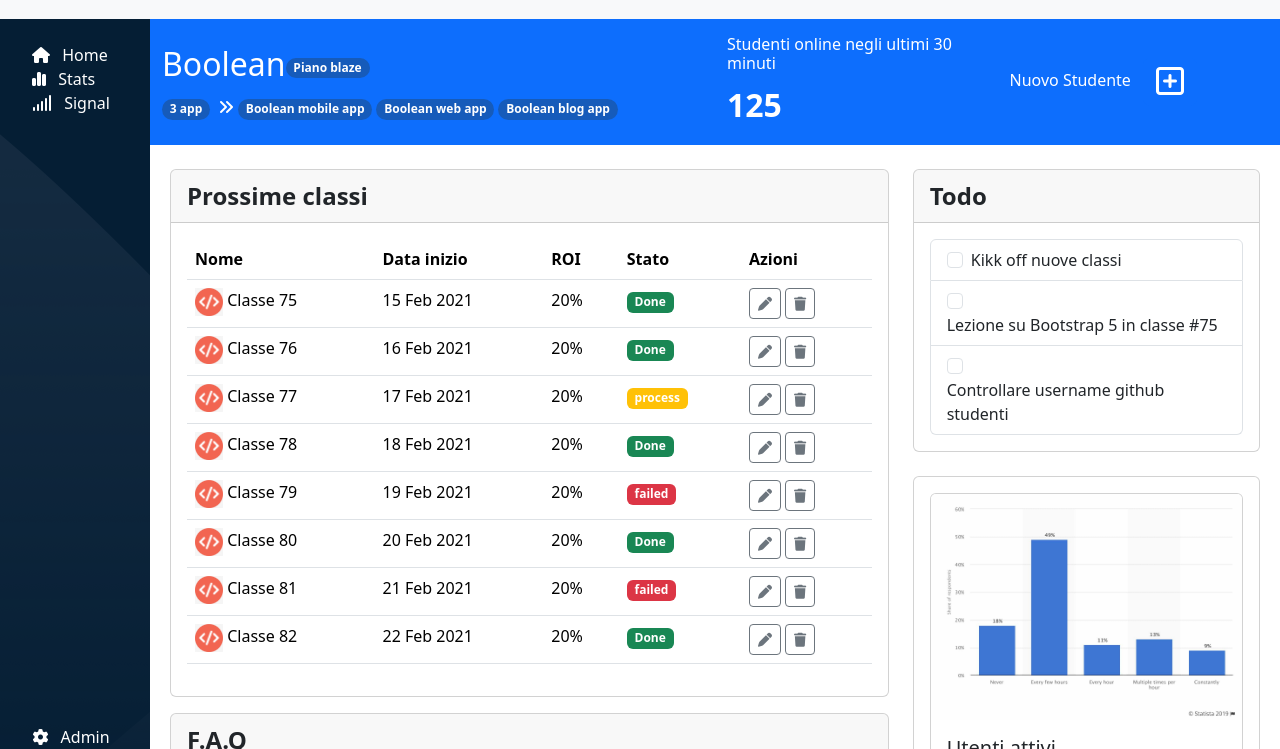
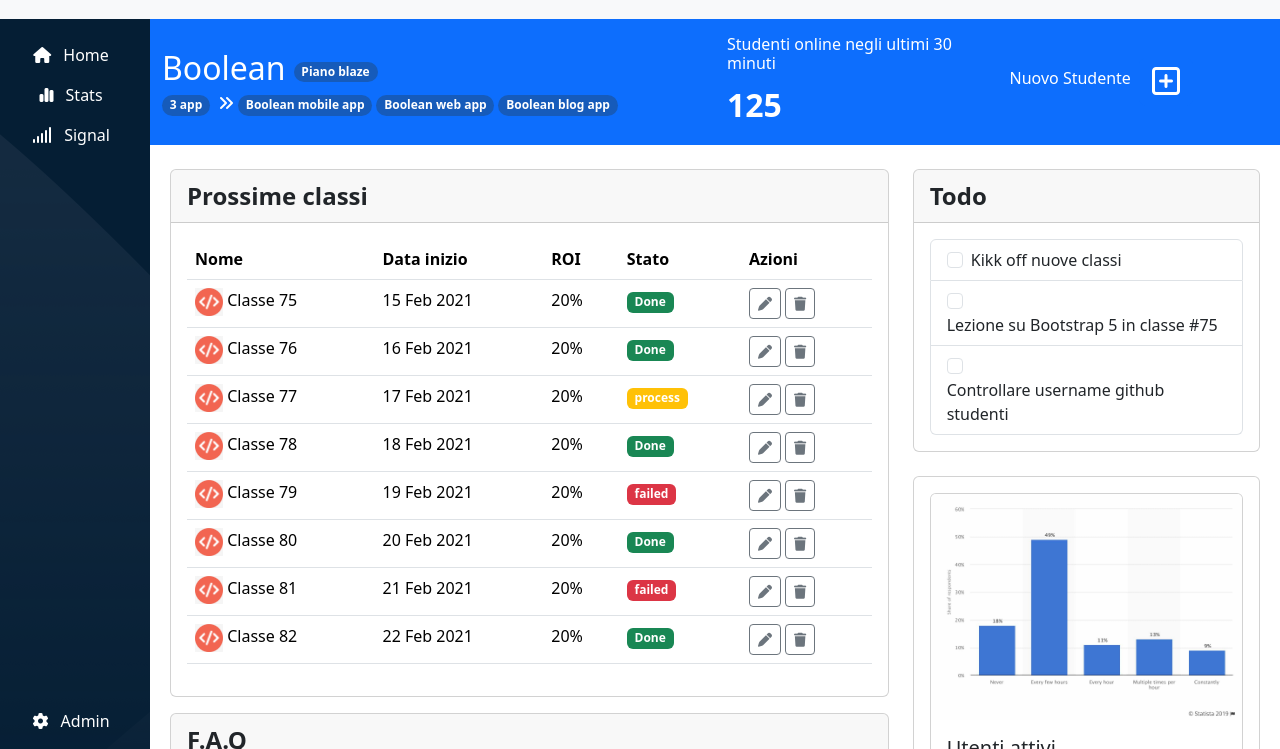
Before and after one commit to Morella92/html-css-bootstrap-dashboard, a plain HTML site: page index.html in a window 1280 px wide. Shown: the part 51-800 px from the top of the page. Drawn offline with nearby package versions, Linux system fonts and the light colour scheme.

Commit message:
FIX paddings sidebar

```diff
--- a/index.html
+++ b/index.html
@@ -67,28 +67,28 @@
 
         <div class="row">
             <aside class="sidebar flex-shrink-0 text-white d-flex flex-column align-items-center">
-                <ul class="list-group list-group-flush my-4 lh-5 flex-grow-1">
-                    <li class="sidebar__hover">
+                <ul class="list-group list-group-flush py-3 lh-5 flex-grow-1">
+                    <li class="sidebar__hover py-2 text-center">
                         <a class="text-reset text-decoration-none" href="#">
                             <i class="fa-solid fa-house"></i>
                             <span class="sidebar__items mx-2">Home</span>
                         </a>
                     </li>
-                    <li class="sidebar__hover">
+                    <li class="sidebar__hover py-2 text-center">
                         <a class="text-reset text-decoration-none" href="#">
                             <i class="fa-solid fa-chart-simple"></i>
                             <span class="sidebar__items mx-2">Stats</span>
                         </a>
                     </li>
-                    <li class="sidebar__hover">
+                    <li class="sidebar__hover py-2 text-center">
                         <a class="text-reset text-decoration-none" href="#">
                             <i class="fa-solid fa-signal"></i>
                             <span class="sidebar__items mx-2">Signal</span>
                         </a>
                     </li>
                 </ul>
-                <ul class="list-group list-group-flush">
-                    <li class="sidebar__hover">
+                <ul class="list-group list-group-flush py-3">
+                    <li class="sidebar__hover text-center">
                         <a class="text-reset text-decoration-none" href="#">
                             <i class="fa-solid fa-gear"></i>
                             <span class="sidebar__items mx-2">Admin</span>
@@ -101,12 +101,12 @@
                 <div class="row justify-content-between align-items-center bg-primary text-white">
                     <div class="col-md-6 py-3">
                         <div class="d-flex flex-nowrap">
-                            <h2 class="d-inline">Boolean</h2>
+                            <h2 class="d-inline me-2">Boolean</h2>
                             <span class="badge rounded-pill text-bg align-self-center">
                                 Piano blaze
                             </span>
                         </div>
-                        <div class="d-flex flex-nowrap mt-2">
+                        <div class="d-flex flex-nowrap">
                             <span class="badge rounded-pill text-bg me-2">
                                 3 app
                             </span>
@@ -129,7 +129,7 @@
                         <h3 class="fs-6">Studenti online negli ultimi 30 minuti</h3>
                         <div class="fs-2 fw-bold">125</div>
                     </div>
-                    <div class="col-md-3 py-3 order-first order-md-1">
+                    <div class="col-md-3 py-3 order-first order-md-1 d-flex align-items-center">
                         <h3 class="fs-6 d-inline me-2">Nuovo Studente</h3>
                         <button class="btn btn-primary" type="button" data-bs-toggle="offcanvas" data-bs-target="#offcanvasRight" aria-controls="offcanvasRight">
                             <i class="fs-2 btn__hover fa-regular fa-square-plus"></i>
```
